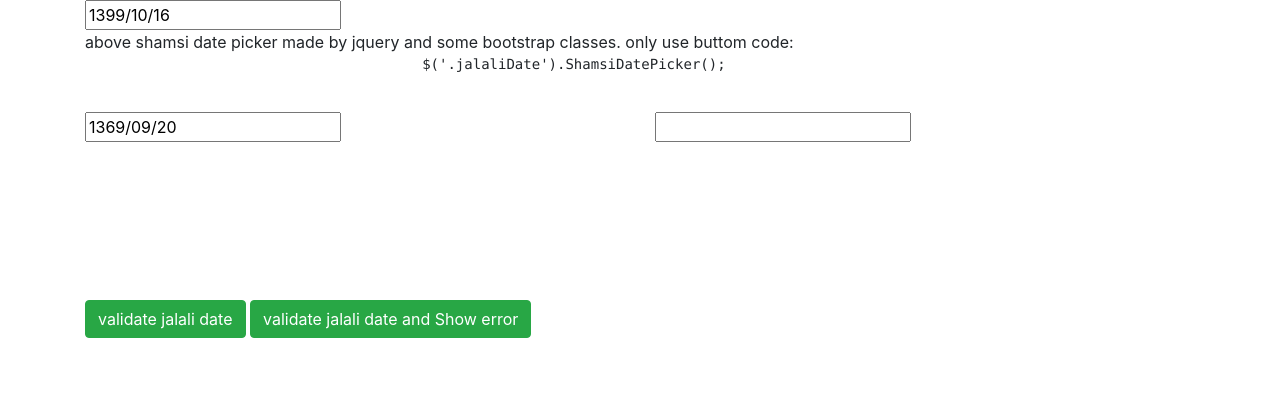
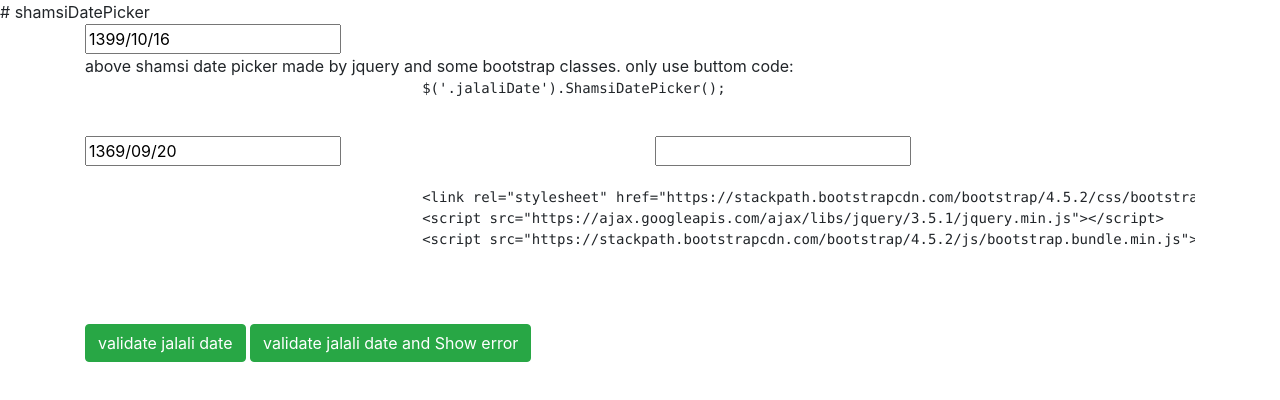
Before and after one commit to rasouliali/rasouliali.github.io-shamsiDatePicker, a plain HTML site: page index.html in a window 1280 px wide. Drawn offline with nearby package versions, Linux system fonts and the light colour scheme.

Commit message:
Update index.html

```diff
--- a/index.html
+++ b/index.html
@@ -12,6 +12,7 @@
 
 </head>
 <body>
+	# shamsiDatePicker
 	<div class="container">
 		<div class="row">
 			<div class="col-12">
@@ -32,9 +33,9 @@
 			<div class="col-12">
   				<pre>
 					<code>
-					<link rel="stylesheet" href="https://stackpath.bootstrapcdn.com/bootstrap/4.5.2/css/bootstrap.min.css">
-					<script src="https://ajax.googleapis.com/ajax/libs/jquery/3.5.1/jquery.min.js"></script>
-					<script src="https://stackpath.bootstrapcdn.com/bootstrap/4.5.2/js/bootstrap.bundle.min.js"></script>
+					&lt;link rel="stylesheet" href="https://stackpath.bootstrapcdn.com/bootstrap/4.5.2/css/bootstrap.min.css">
+					&lt;script src="https://ajax.googleapis.com/ajax/libs/jquery/3.5.1/jquery.min.js">&lt;/script>
+					&lt;script src="https://stackpath.bootstrapcdn.com/bootstrap/4.5.2/js/bootstrap.bundle.min.js">&lt;/script>
 					</code>
 				</pre>
 			</div>
```
